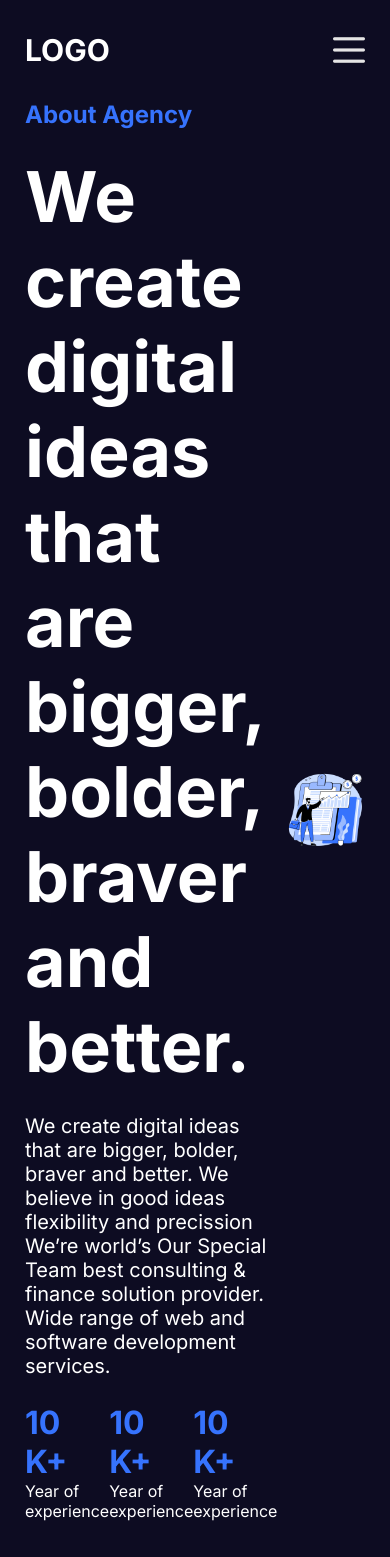
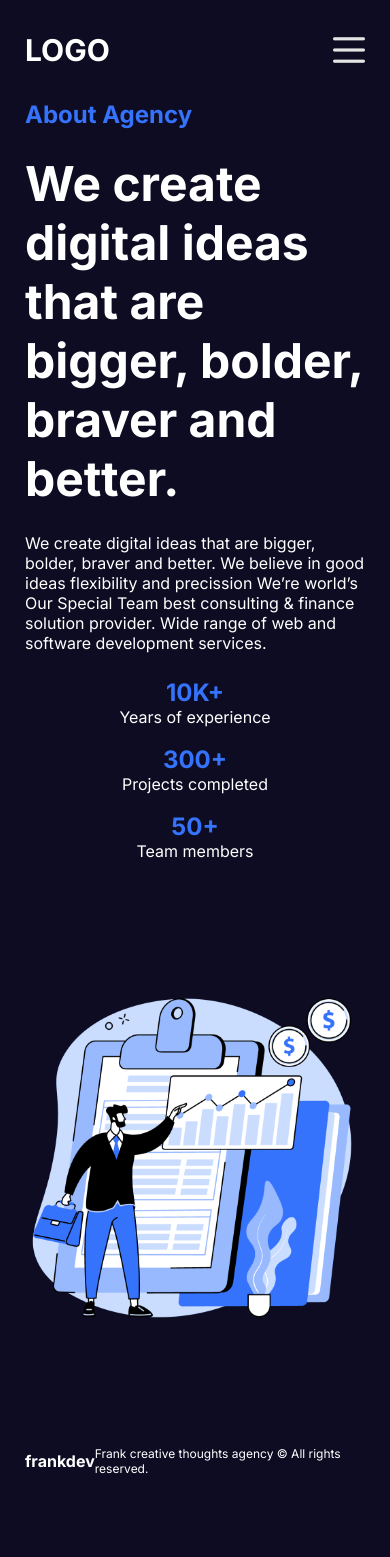
Before and after one commit to Frank202303/practice-daily-nextjs-ts, a Next.js app: page /about in a window 390 px wide. Shown: the top 1557 px of the page. After the commit the page ends 1511 px from the top, so only its background shows below. Built offline with nearby package versions, Linux system fonts and the light colour scheme.

Commit message:
1. Optimize code; 2. Add media query: be responsive;

```diff
--- a/app/about/about.module.css
+++ b/app/about/about.module.css
@@ -17,7 +17,7 @@
 }
 
 .title {
-    font-size: 70px;
+    font-size: clamp(3rem, 6vw, 5rem);
 }
 
 .desc {
@@ -34,13 +34,54 @@
     color: var(--btn);
 }
 
+@media(max-width: 1024px) {
+    .container {
+        display: flex;
+        flex-direction: column;
+        gap: 50px;
+        justify-content: space-between;
+    }
+
+    .imgContainer {
+        min-height: 600px;
+    }
+
+    .img {
+        width: 70vw;
+
+    }
+
+    .desc {
+        font-size: 16px;
+    }
+}
+
+@media(max-width: 768px) {
 
 
+    .imgContainer {
+        min-height: 450px;
+    }
+
+    .boxes {
+        flex-direction: column;
+        align-items: center;
+        gap: 18px;
+    }
+
+    .box {
+        display: flex;
+        flex-direction: column;
+        align-items: center;
+    }
+
+}
 
 
 .imgContainer {
     flex: 1;
     position: relative;
+    min-height: 500px;
 }
 
 .img {
--- a/app/about/page.tsx
+++ b/app/about/page.tsx
@@ -2,9 +2,15 @@ import React from "react";
 import styles from "./about.module.css";
 import Image from "next/image";
 
+const stats = [
+  { value: "10K+", label: "Years of experience" },
+  { value: "300+", label: "Projects completed" },
+  { value: "50+", label: "Team members" },
+];
+
 const AboutPage = () => {
   return (
-    <div className={styles.container}>
+    <section className={styles.container}>
       <div className={styles.textContainer}>
         <h2 className={styles.subtitle}>About Agency</h2>
         <h1 className={styles.title}>
@@ -17,26 +23,18 @@ const AboutPage = () => {
           of web and software development services.
         </p>
         <div className={styles.boxes}>
-          <div className={styles.box}>
-            <h1>10 K+</h1>
-            <p>Year of experience</p>
-          </div>
-
-          <div className={styles.box}>
-            <h1>10 K+</h1>
-            <p>Year of experience</p>
-          </div>
-
-          <div className={styles.box}>
-            <h1>10 K+</h1>
-            <p>Year of experience</p>
-          </div>
+          {stats.map((sts) => (
+            <div className={styles.box} key={sts.label}>
+              <h1>{sts.value}</h1>
+              <p>{sts.label}</p>
+            </div>
+          ))}
         </div>
       </div>
       <div className={styles.imgContainer}>
         <Image src={"/about.png"} alt="about" fill className={styles.img} />
       </div>
-    </div>
+    </section>
   );
 };
 
```
